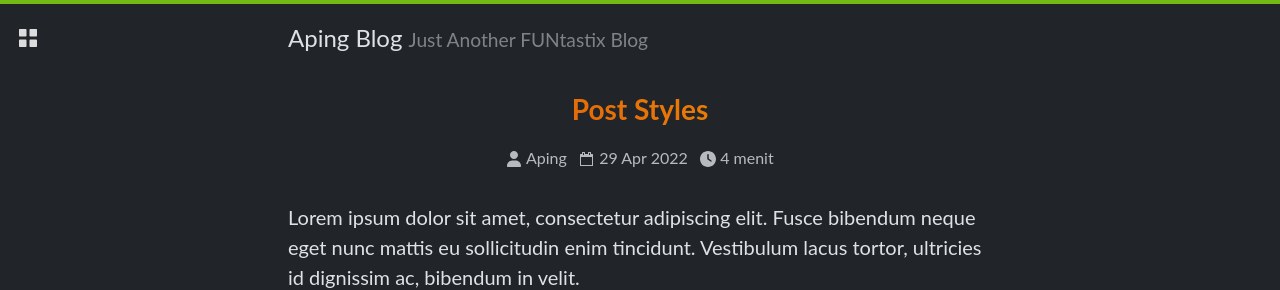
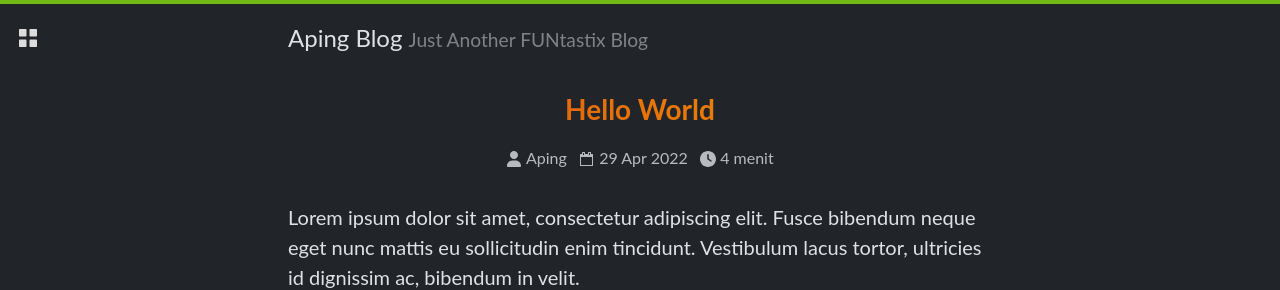
Before and after one commit to apynx/apynx.github.io, a Jekyll site: the page built from _posts/2022-04-30-post-styles.md, in a window 1280 px wide and 900 px high. Shown: the top 290 px of the window. Built offline with Jekyll 4.4.1, drawn with Linux system fonts in a browser that asks for light colours; emoji names are drawn with the system emoji font; some web fonts are replaced.

Commit message:
update 2022-04-30-post-styles.md

```diff
--- a/_posts/2022-04-30-post-styles.md
+++ b/_posts/2022-04-30-post-styles.md
@@ -1,6 +1,6 @@
 ---
 layout      : post
-title       : Post Styles
+title       : Hello World
 author      : Aping
 date        : 2022-04-30 06:58:06 +0700
 categories  : Jekyll
```
